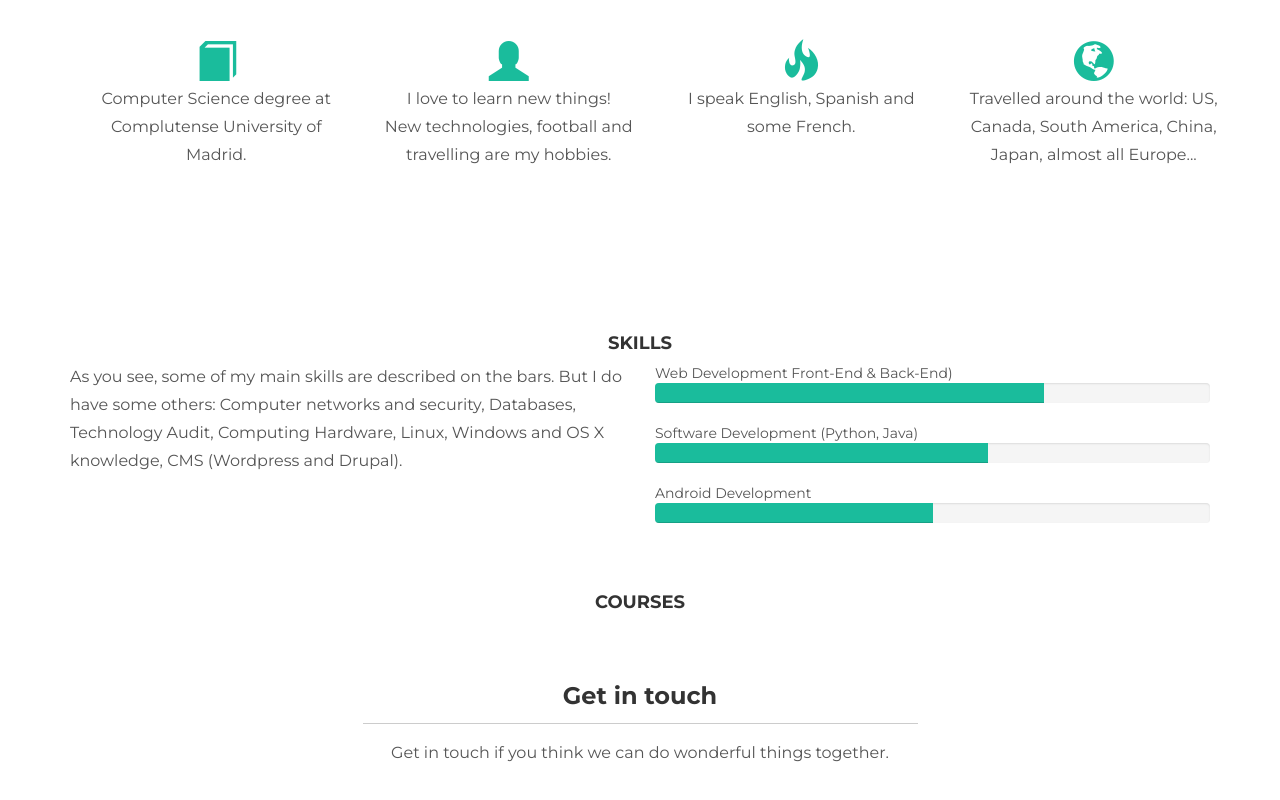
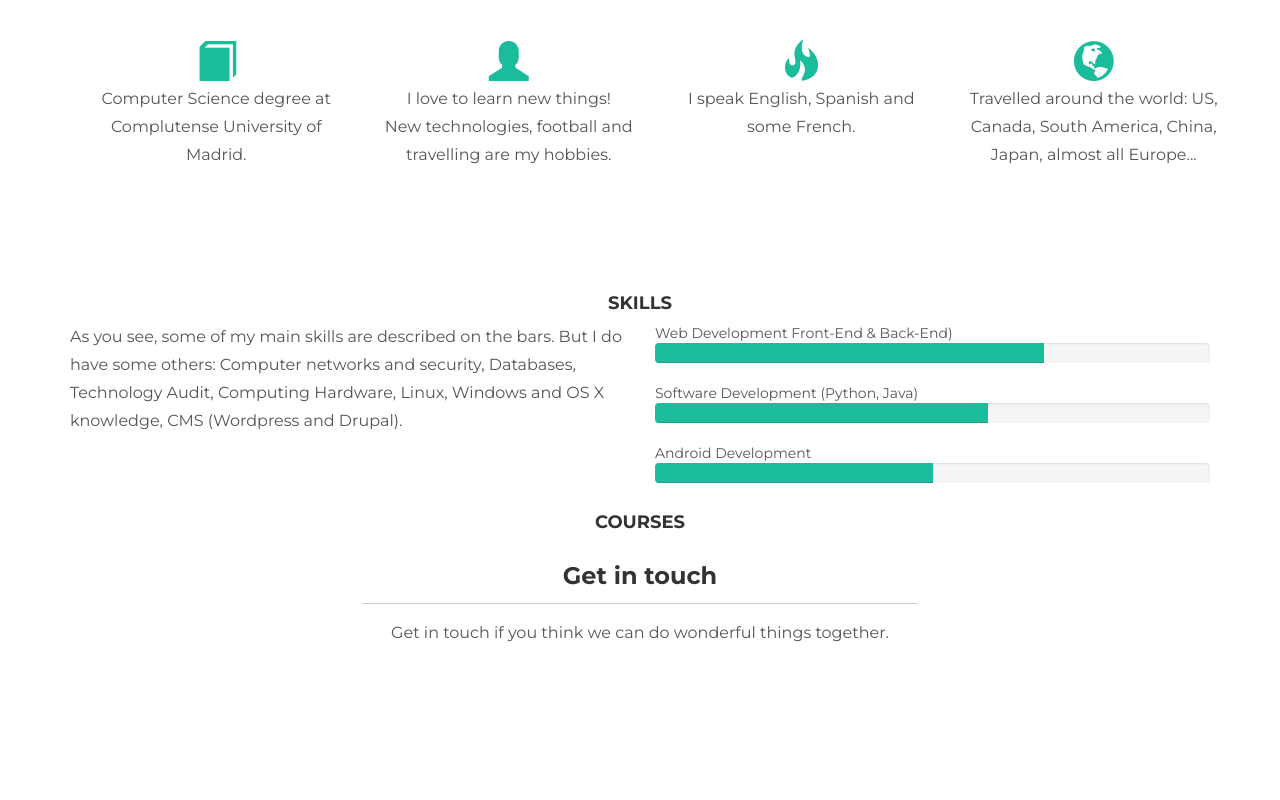
Before and after one commit to ivanhovic/Ivanhovic.github.io, a plain HTML site: page index.html in a window 1280 px wide. Shown: the part 520-1320 px from the top of the page. After the commit the page ends 1192 px from the top, so only its background shows below. Drawn offline with nearby package versions, Linux system fonts and the light colour scheme.

Commit message:
Edit rows style

```diff
--- a/index.html
+++ b/index.html
@@ -81,7 +81,7 @@
 			</div>
 		</div>
 
-		<div class="row mt">
+		<div class="row">
 
 			<h4 class="text-center">SKILLS</h4>
 
@@ -115,13 +115,13 @@
 		</div>
 
 		<!--CURSOS -->
-		<div class="row mt">
+		<div class="row">
 			<h4 class="text-center">COURSES</h4>
 		</div>
 
 
 		<!--CONTACTO -->
-		<div class="row mt">
+		<div class="row">
 			<div class="col-lg-6 col-lg-offset-3 centered">
 				<h3>Get in touch</h3>
 				<hr>
```
